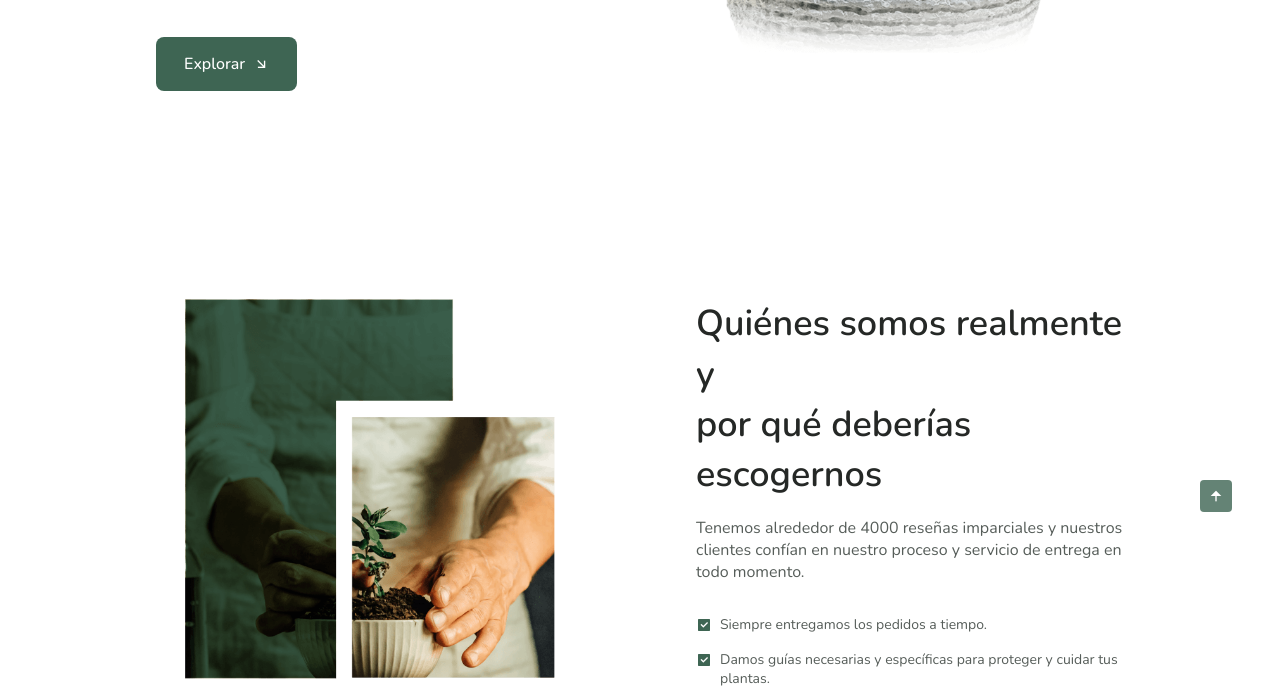
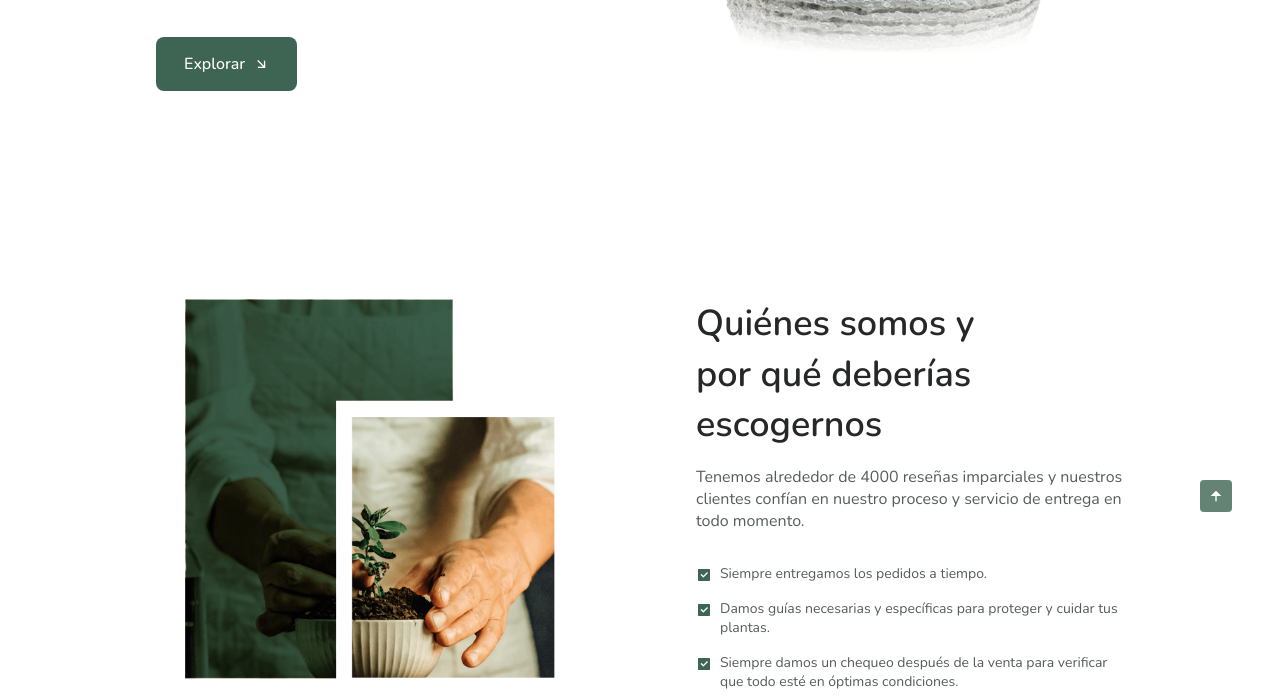
Before and after one commit to Shugardery/plants-website, a plain HTML site: page index.html in a window 1280 px wide. Shown: the part 528-1226 px from the top of the page. Drawn offline with nearby package versions, Linux system fonts and the light colour scheme.

Commit message:
Arreglo de títulos

```diff
--- a/index.html
+++ b/index.html
@@ -114,7 +114,7 @@
 
         <div class="about__data">
           <h2 class="section__title about__title">
-            Quiénes somos realmente y<br>
+            Quiénes somos y<br>
             por qué deberías escogernos
           </h2>
 
```
